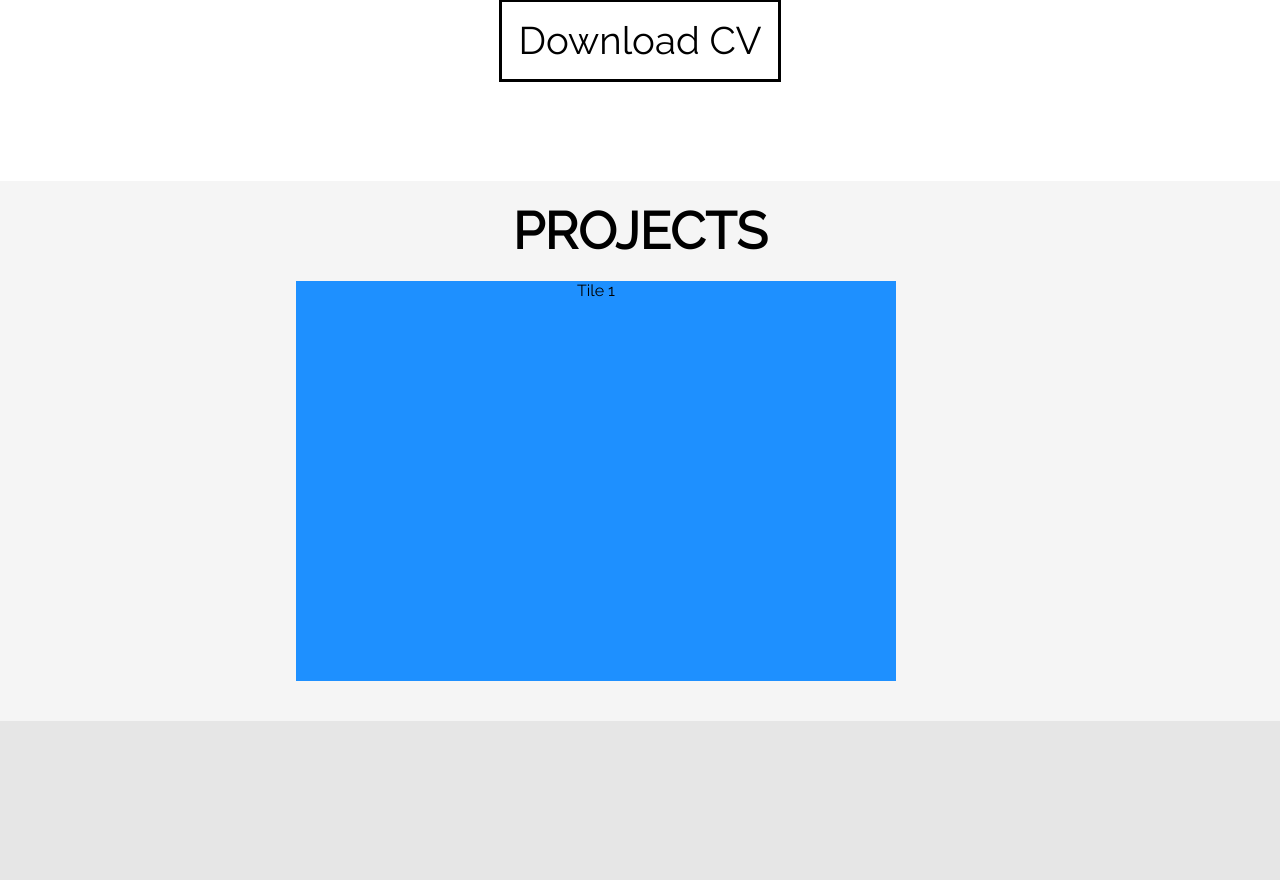
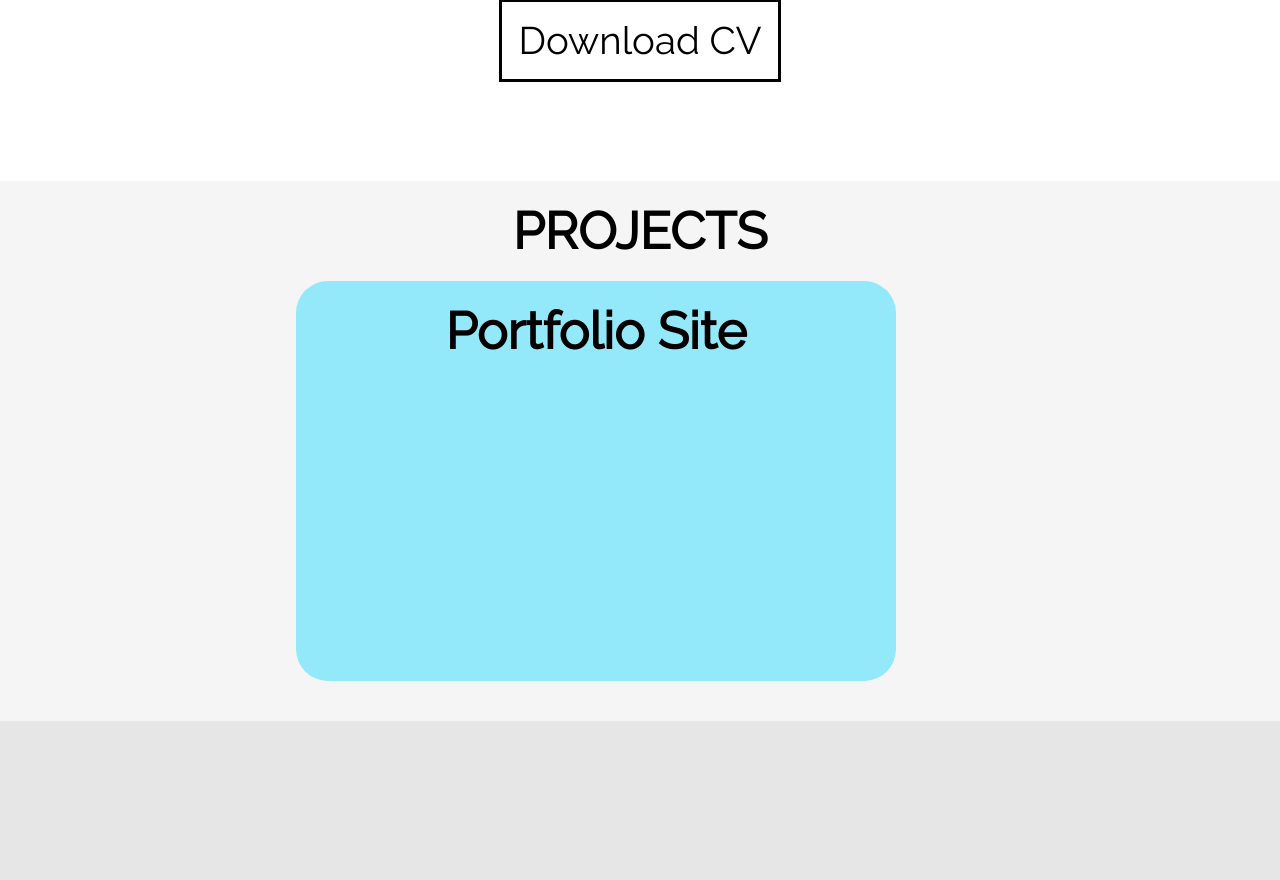
Before and after one commit to tw-smith/portfolio, a Flask app: page / in a window 1280 px wide. Shown: the part 1472-2352 px from the top of the page. Run offline with Flask 2, Linux system fonts and the light colour scheme; parts of the project's set-up code (start-up, migrations or seed data) failed here and were passed over.

Commit message:
adds more BEM and changes portfolio tiles to links

```diff
--- a/app/static/style.css
+++ b/app/static/style.css
@@ -91,6 +91,33 @@ body {
 }
 
 /* CAROUSEL BLOCK */
+.carousel {
+  display: flex;
+  overflow: auto;
+  scroll-snap-type: x mandatory;
+  scroll-padding: 20vh 0;
+}
+
+.carousel__tile {
+  flex-shrink: 0;
+  scroll-snap-align: center;
+  width: 100vw;
+  height: 67vw;
+  background-color: rgba(0,212,255,0.4);
+  text-align: center;
+  display: inline-block;
+  position: relative;
+  margin: 0 20vw 5vh 20vw;
+  border-radius: 2rem;
+  text-decoration: none;
+}
+
+.carousel__tile:hover {
+  background-color: rgba(158, 239, 255, 0.4);
+  transition-duration: 0.5s;
+}
+
+
 
 
 
@@ -112,17 +139,8 @@ body {
   align-items: center;
 }
 
-.carousel {
-  display: flex;
-  overflow: auto;
-  scroll-snap-type: x mandatory;
-  scroll-padding: 20vh 0;
-}
 
-.carousel .gallery-tile {
-  flex-shrink: 0;
-  scroll-snap-align: center;
-}
+
 
 /* Generic main container for each section */
 .container {
@@ -143,6 +161,7 @@ body {
 }
 
 .section-header {
+  color: black;
   font-weight: bold;
   text-align: center;
   font-size: 1.5rem;
@@ -198,15 +217,6 @@ body {
   background-color: rgb(230,230,230);
 }
 
-.gallery-tile {
-  width: 100vw;
-  height: 67vw;
-  background-color: dodgerblue;
-  text-align: center;
-  display: inline-block;
-  position: relative;
-  margin: 0 20vw 5vh 20vw;
-}
 
 .contact-strip {
   display: flex;
@@ -255,7 +265,7 @@ textarea:focus, input:focus {
   border: 0.15rem solid blue;
 }
 
-textarea{
+textarea {
   width: 80%;
   box-sizing: border-box;
 }
@@ -323,7 +333,7 @@ textarea{
     border-radius: 300px;
   }
   /* make project gallery tiles bigger for desktop */
-  .gallery-tile {
+  .carousel__tile {
     width: 600px;
     height: 400px;
   }
--- a/app/templates/index.html
+++ b/app/templates/index.html
@@ -47,24 +47,15 @@
       <section id="projects" class="flexbox">
           <div class="section-header">PROJECTS</div>
           <div id="gallery" class="carousel">
-            <div class="gallery-tile">
-              <p>Tile 1</p>
-            </div>
-           <div class="gallery-tile">
-              <p>Tile 2</p>
-            </div>
-            <div class="gallery-tile">
-              <p>Tile 3</p>
-            </div>
-            <div class="gallery-tile">
-              <p>Tile 4</p>
-            </div>
-            <div class="gallery-tile">
-              <p>Tile 5</p>
-            </div>
-            <div class="gallery-tile">
-              <p>Tile 6</p>
-            </div>
+            <a href="" class="carousel__tile">
+              <p class="section-header">Portfolio Site</p>
+            </a>
+           <a href="" class="carousel__tile">
+              <p class="section-header">Recipe Reader</p>
+           </a>
+            <a href="" class="carousel__tile">
+              <p class="section-header">Kolston Dogs</p>
+            </a>
         </section>
       <!-- Contact Me -->
       <section id="contact" class="flexbox container">
```
